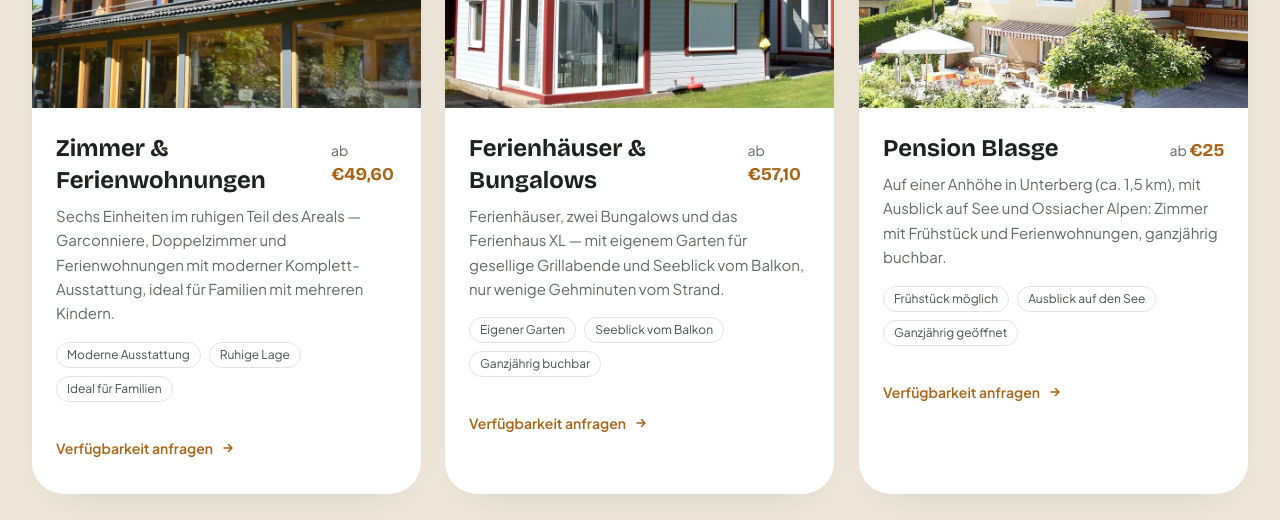
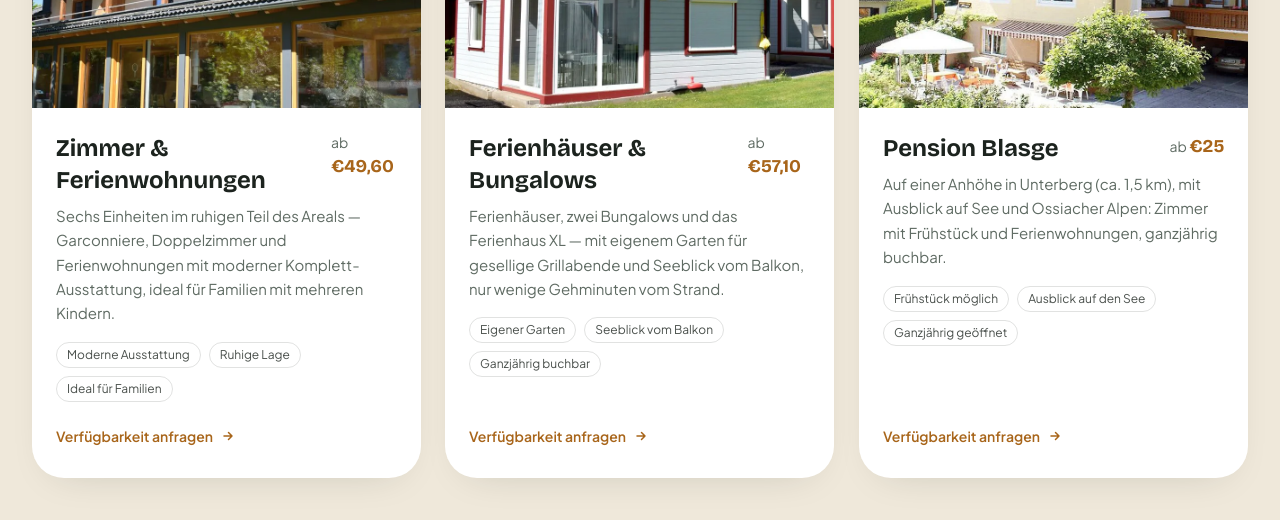
Before and after one commit to Lellino-Elias/blasge-camping-demo, a Next.js app: page / in a window 1280 px wide. Shown: the part 4760-5280 px from the top of the page. Built offline with nearby package versions, Linux system fonts and the light colour scheme; grey boxes are pictures that could not be loaded.

Commit message:
blasge — campsite demo 2026-06-14 18:35:30

```diff
--- a/src/components/sections/Aktivitaeten.tsx
+++ b/src/components/sections/Aktivitaeten.tsx
@@ -49,7 +49,7 @@ export default function Aktivitaeten() {
     return () => mm.revert();
   }, []);
 
-  if (!campsite.aktivitaeten) return null;
+  if (!campsite.aktivitaeten || !campsite.aktivitaeten.items?.length) return null;
   const { heading, intro, items } = campsite.aktivitaeten;
 
   return (
--- a/src/components/sections/Mobilheime.tsx
+++ b/src/components/sections/Mobilheime.tsx
@@ -40,7 +40,7 @@ export default function Mobilheime() {
                   </span>
                 </div>
                 <div className="flex flex-1 flex-col p-6">
-                  <div className="flex items-baseline justify-between gap-3">
+                  <div className="flex items-start justify-between gap-3">
                     <h3 className="font-display text-2xl font-bold text-ink">{m.name}</h3>
                     {m.priceFrom && (
                       <span className="text-sm text-muted">
@@ -60,7 +60,7 @@ export default function Mobilheime() {
                   )}
                   <NavLink
                     href="#booking"
-                    className="mt-6 -mx-1 inline-flex min-h-[44px] items-center gap-2 self-start px-1 py-2 text-sm font-semibold text-gold transition-colors hover:text-gold-soft"
+                    className="mt-auto pt-6 -mx-1 inline-flex min-h-[44px] items-center gap-2 self-start px-1 py-2 text-sm font-semibold text-gold transition-colors hover:text-gold-soft"
                   >
                     Verfügbarkeit anfragen
                     <svg width="14" height="14" viewBox="0 0 14 14"><path d="M3 7h8M7.5 3.5 11 7l-3.5 3.5" fill="none" stroke="currentColor" strokeWidth="1.5" strokeLinecap="round" strokeLinejoin="round" /></svg>
```
